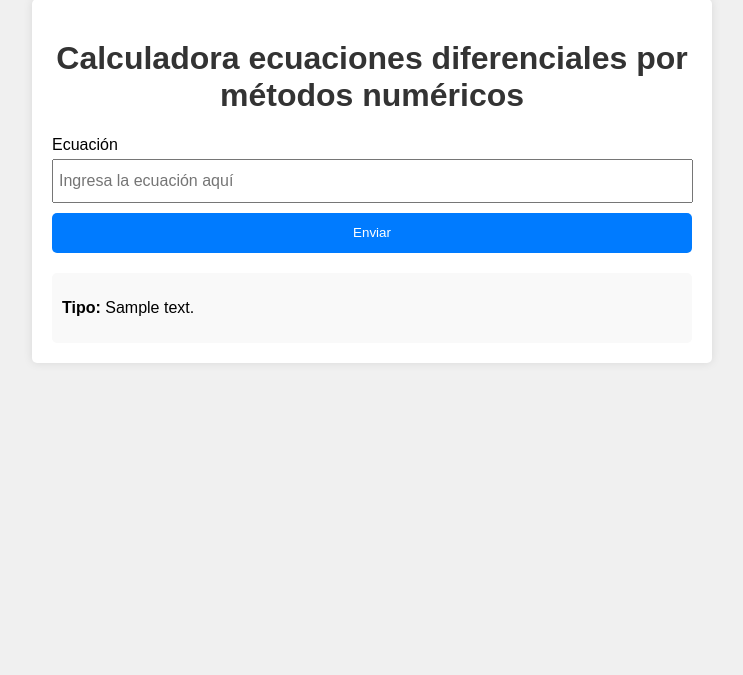
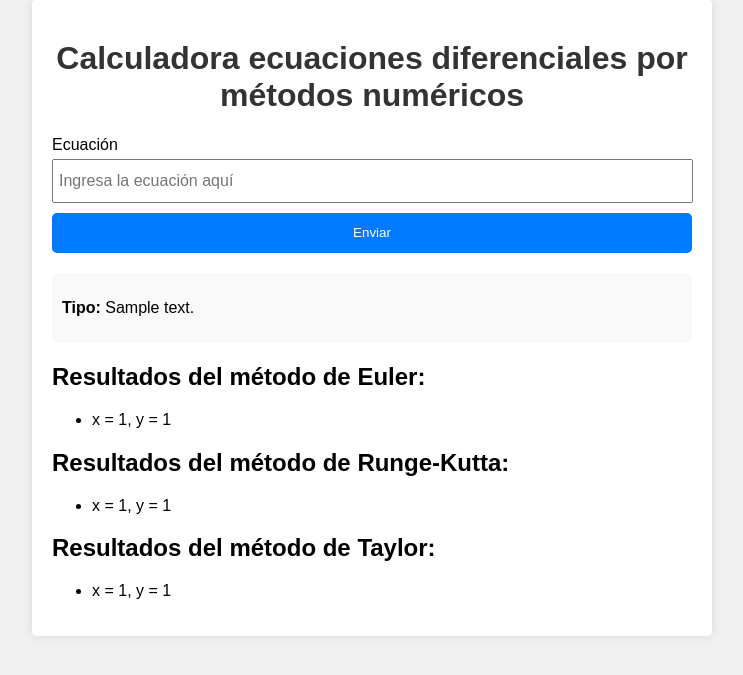
Before and after one commit to daniel-velandia/cemn, a Flask app: template src/templates/index.html in a window 1280 px wide. Shown: the part 51-726 px from the top of the page, without its empty margins (268-1011 px from the left). Run offline with Flask 3, Linux system fonts and the light colour scheme; the template is opened without the code that fills it: most values are stand-ins (such as "Sample title", 1, 10 or a date in 2020).

Commit message:
The resolution of the equation with 3 different numerical methods was added

```diff
--- a/src/app.py
+++ b/src/app.py
@@ -1,7 +1,84 @@
 from flask import Flask, render_template, request
 import re
+import numpy as np
+from math import sqrt
+from math import sin
+from math import cos
 
 app = Flask(__name__)
+
+def euler(f, x0, y0, N, xf):
+    # Calcular el paso
+    h = abs(xf - x0) / N
+
+    # Vector x
+    x = np.linspace(x0, xf, N+1)
+
+    # Vector y
+    y = np.zeros(N + 1)
+
+    # Primera fila es la condición inicial
+    y[0] = y0
+
+    # Resolver la ecuación diferencial
+    for i in range(1, N + 1):
+        # Verificar si x = 0 para evitar dividir por cero
+        if x[i - 1] != 0:
+            y[i] = y[i - 1] + h * f(x[i - 1], y[i - 1])
+        else:
+            # Si x = 0, establecer el término en cero (u otra manipulación según la ecuación)
+            y[i] = y[i - 1]  # Podrías establecerlo en otro valor si es más apropiado
+    return x, y
+
+def runge_kutta(f, x0, y0, N, xf):
+    # Calcular el paso
+    h = abs(xf - x0) / N
+
+    # Vector x
+    x = np.linspace(x0, xf, N+1)
+
+    # Vector y
+    y = np.zeros(N + 1)
+
+    # Primera fila es la condición inicial
+    y[0] = y0
+
+    # Resolver la ecuación diferencial utilizando el método de Runge-Kutta de cuarto orden
+    for i in range(1, N + 1):
+        if x[i - 1] != 0:
+            k1 = h * f(x[i - 1], y[i - 1])
+            k2 = h * f(x[i - 1] + h / 2, y[i - 1] + k1 / 2)
+            k3 = h * f(x[i - 1] + h / 2, y[i - 1] + k2 / 2)
+            k4 = h * f(x[i - 1] + h, y[i - 1] + k3)
+            y[i] = y[i - 1] + (k1 + 2 * k2 + 2 * k3 + k4) / 6
+        else:
+            # Si x = 0, manejar de manera especial
+            y[i] = y[i - 1]  # Podrías establecerlo en otro valor si es más apropiado
+
+    return x, y
+
+def taylor_method(f, x0, y0, N, xf):
+    # Calcular el paso (reduciendo a la mitad)
+    h = abs(xf - x0) / (2 * N)
+
+    # Vector x
+    x = np.linspace(x0, xf, N+1)
+
+    # Vector y
+    y = np.zeros(N + 1)
+
+    # Primera fila es la condición inicial
+    y[0] = y0
+
+    # Resolver la ecuación diferencial utilizando el método de Taylor
+    for i in range(1, N + 1):
+        if x[i - 1] != 0:
+            y[i] = y[i - 1] + h * f(x[i - 1], y[i - 1])
+        else:
+            # Si x = 0, manejar de manera especial
+            y[i] = y[i - 1]  # Podrías establecerlo en otro valor si es más apropiado
+
+    return x, y
 
 def resolver_raices(ecuacion):
     patron = r"sqrt\(([xy])\)"
@@ -58,15 +135,46 @@ def verificar_homogeneidad(ecuacion):
 @app.route('/', methods=['GET', 'POST'])
 def index():
     text = None
+    error = None
+    results = {
+        'euler': None,
+        'runge_kutta': None,
+        'taylor': None
+    }
     if request.method == 'POST':
         if request.form['text'] != "":
-            homogenea = verificar_homogeneidad(request.form['text'])
+            eq_str = request.form['text']
+            homogenea = verificar_homogeneidad(eq_str)
             if homogenea:
                 text = "Ecuación homogénea."
             else:
                 text = "Ecuación no homogénea."
 
-    return render_template('index.html', text=text)
+                try:
+                    # Convertir la cadena a una función de Python
+                    f = eval('lambda x, y: ' + eq_str.replace('^', '**'))
+
+                    # Definir condiciones iniciales y parámetros
+                    x0 = 0  # Punto inicial
+                    y0 = 1  # Valor inicial de y en x0
+                    N = 10  # Número de pasos
+                    xf = 1  # Punto final
+
+                    # Resolver la ecuación diferencial utilizando los tres métodos
+                    results['euler'] = euler(f, x0, y0, N, xf)
+                    results['runge_kutta'] = runge_kutta(f, x0, y0, N, xf)
+                    results['taylor'] = taylor_method(f, x0, y0, N, xf)
+                except Exception as e:
+                    error = f"Error al resolver la ecuación diferencial: {str(e)}"
+                    text = None
+
+    return render_template('index.html', text=text, error=error, results=results)
+
 
 if __name__ == '__main__':
     app.run(debug=True)
+
+# eq1 = "2*sqrt(x^4) + 3*sqrt(y^4) - 5*x*y + y^2/x^2 + sin(x^2) + cos(y^2)"
+# eq2 = "sin(x^2) + sqrt(y^3) - 4*x*y + x/y^2 + cos(y^2)"
+# eq3 = "x^3/y^2 + sqrt(x^2 + y^2) - 3*x*y + sin(x)/y^3 + cos(y)"
+# eq4 = "sqrt(x^2 + y^2) - 2*sin(x) + 3*cos(y) + x^2/y^3 + y/x^2"
--- a/src/templates/index.html
+++ b/src/templates/index.html
@@ -1,12 +1,18 @@
 <!DOCTYPE html>
 <html lang="es">
   <head>
-    <meta charset="UTF-8">
-    <meta name="viewport" content="width=device-width, initial-scale=1.0">
+    <meta charset="UTF-8" />
+    <meta name="viewport" content="width=device-width, initial-scale=1.0" />
     <title>CEMN</title>
-    <link rel="stylesheet" href="{{ url_for('static', filename='css/style.css') }}">
-    <link rel="icon" href="{{ url_for('static', filename='favicon.ico') }}" type="image/x-icon">
-
+    <link
+      rel="stylesheet"
+      href="{{ url_for('static', filename='css/style.css') }}"
+    />
+    <link
+      rel="icon"
+      href="{{ url_for('static', filename='favicon.ico') }}"
+      type="image/x-icon"
+    />
   </head>
   <body>
     <div class="container">
@@ -14,15 +20,57 @@
       <form method="post">
         <div class="input-group">
           <label for="text">Ecuación</label>
-                <input type="text" id="text" name="text" placeholder="Ingresa la ecuación aquí">
+          <input
+            type="text"
+            id="text"
+            name="text"
+            placeholder="Ingresa la ecuación aquí"
+          />
         </div>
         <button type="submit">Enviar</button>
       </form>
+
       {% if text %}
       <div class="output">
         <p><strong>Tipo:</strong> {{ text }}</p>
       </div>
       {% endif %}
+
+      {% if error %}
+      <div class="output">
+        <p><strong>Error:</strong> {{ error }}</p>
+      </div>
+      {% endif %}
+
+      {% if results.euler %}
+      <h2>Resultados del método de Euler:</h2>
+      <ul>
+        {% for i in range(results.euler[0]|length) %}
+        <li>x = {{ results.euler[0][i] }}, y = {{ results.euler[1][i] }}</li>
+        {% endfor %}
+      </ul>
+      {% endif %}
+
+      {% if results.runge_kutta %}
+      <h2>Resultados del método de Runge-Kutta:</h2>
+      <ul>
+        {% for i in range(results.runge_kutta[0]|length) %}
+        <li>
+          x = {{ results.runge_kutta[0][i] }}, y = {{ results.runge_kutta[1][i]
+          }}
+        </li>
+        {% endfor %}
+      </ul>
+      {% endif %}
+
+      {% if results.taylor %}
+      <h2>Resultados del método de Taylor:</h2>
+      <ul>
+        {% for i in range(results.taylor[0]|length) %}
+        <li>x = {{ results.taylor[0][i] }}, y = {{ results.taylor[1][i] }}</li>
+        {% endfor %}
+      </ul>
+      {% endif %}
     </div>
   </body>
 </html>
```
Lines whose indentation alone changed are shown as unchanged.
